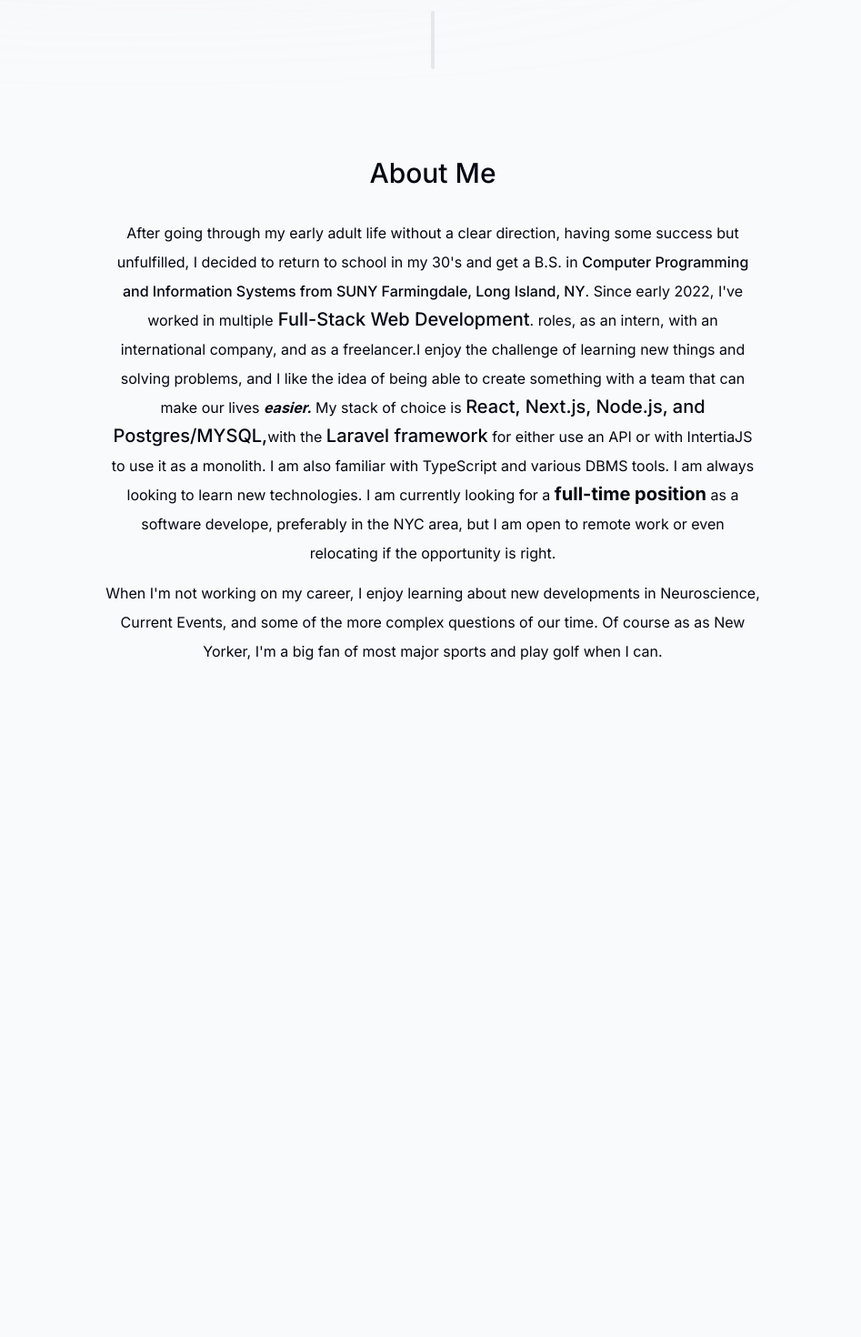
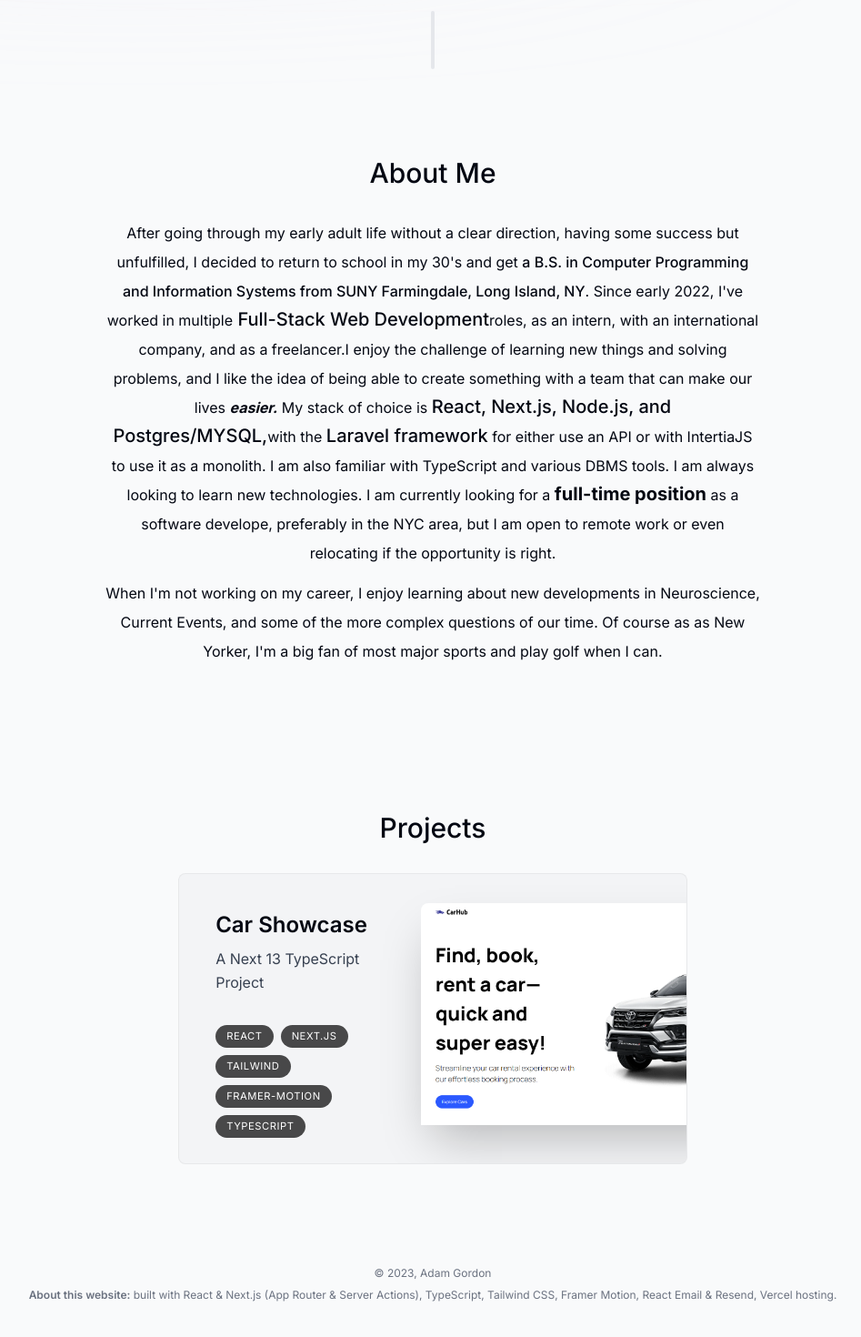
Before and after one commit to agordon123/next13-bio, a Next.js app: page / in a window 1280 px wide. Shown: the part 813-2283 px from the top of the page at 91% size, without its empty margins (164-1111 px from the left). Before the commit the page ends 1705 px from the top, so only its background shows below. Built offline with nearby package versions, Linux system fonts and the light colour scheme.

Commit message:
More components and packages

```diff
--- a/app/layout.tsx
+++ b/app/layout.tsx
@@ -4,12 +4,13 @@
 import SectionDivider from "@/components/SectionDivider";
 import ThemeContextProvider from "@/context/ThemeContext";
 import ActiveSectionContextProvider from "@/context/ActionSectionContext";
+import Footer from "@/components/Footer";
 
 const inter = Inter({ subsets: ["latin"] });
 
 export const metadata = {
   title: "Adam Gordon |  Software Developer",
-  description: "Generated by create next app",
+  description: "Available for hire.",
 };
 
 export default function RootLayout({
@@ -27,6 +28,7 @@
         <ThemeContextProvider>
           <ActiveSectionContextProvider>
             <Header /> {children}
+            <Footer />
           </ActiveSectionContextProvider>
         </ThemeContextProvider>
       </body>
--- a/app/page.tsx
+++ b/app/page.tsx
@@ -1,5 +1,6 @@
 import About from '@/components/About';
 import Intro from '@/components/Intro'
+import Projects from '@/components/Projects';
 import SectionDivider from '@/components/SectionDivider';
 
 
@@ -8,7 +9,8 @@
     <main className="flex flex-col items-center px-4">
       <Intro />
       <SectionDivider />
-    <About />
+      <About />
+      <Projects />
 
     </main>
   );
--- a/components/About.tsx
+++ b/components/About.tsx
@@ -14,10 +14,11 @@
           >
             <SectionHeader>About me</SectionHeader>
             <p className="mb-3">
-              After going through my early adult life without a clear direction, having some success but unfulfilled, I
-              decided to return to school in my 30&apos;s and get a B.S. in{" "}
-              <span className="font-medium font-underline">
-                Computer Programming and Information Systems from SUNY
+              After going through my early adult life without a clear direction,
+              having some success but unfulfilled, I decided to return to school
+              in my 30&apos;s and get{" "}
+              <span className="font-medium">
+                a B.S. in Computer Programming and Information Systems from SUNY
                 Farmingdale, Long Island, NY
               </span>
               . Since early 2022, I&apos;ve worked in multiple
@@ -25,7 +26,7 @@
                 {" "}
                 Full-Stack Web Development
               </span>
-              . roles, as an intern, with an international company, and as a
+               roles, as an intern, with an international company, and as a
               freelancer.
               <span className="">
                 I enjoy the challenge of learning new things and solving
--- /dev/null
+++ b/components/Experience.tsx
@@ -0,0 +1,58 @@
+"use client";
+
+import React from "react";
+import SectionHeading from "./SectionHeader";
+import {
+  VerticalTimeline,
+  VerticalTimelineElement,
+} from "react-vertical-timeline-component";
+import "react-vertical-timeline-component/style.min.css";
+import { experiencesData } from "@/lib/data";
+import { useSectionInView } from "@/lib/hooks";
+import { useTheme } from "@/context/ThemeContext";
+
+export default function Experience() {
+  const { ref } = useSectionInView("Experience");
+  const { theme } = useTheme();
+
+  return (
+    <section id="experience" ref={ref} className="scroll-mt-28 mb-28 sm:mb-40">
+      <SectionHeading>My experience</SectionHeading>
+      <VerticalTimeline lineColor="">
+        {experiencesData.map((item, index) => (
+          <React.Fragment key={index}>
+            <VerticalTimelineElement
+              contentStyle={{
+                background:
+                  theme === "light" ? "#f3f4f6" : "rgba(255, 255, 255, 0.05)",
+                boxShadow: "none",
+                border: "1px solid rgba(0, 0, 0, 0.05)",
+                textAlign: "left",
+                padding: "1.3rem 2rem",
+              }}
+              contentArrowStyle={{
+                borderRight:
+                  theme === "light"
+                    ? "0.4rem solid #9ca3af"
+                    : "0.4rem solid rgba(255, 255, 255, 0.5)",
+              }}
+              date={item.date}
+              icon={item.icon}
+              iconStyle={{
+                background:
+                  theme === "light" ? "white" : "rgba(255, 255, 255, 0.15)",
+                fontSize: "1.5rem",
+              }}
+            >
+              <h3 className="font-semibold capitalize">{item.title}</h3>
+              <p className="font-normal !mt-0">{item.location}</p>
+              <p className="!mt-1 !font-normal text-gray-700 dark:text-white/75">
+                {item.description}
+              </p>
+            </VerticalTimelineElement>
+          </React.Fragment>
+        ))}
+      </VerticalTimeline>
+    </section>
+  );
+}
--- /dev/null
+++ b/components/Footer.tsx
@@ -0,0 +1,16 @@
+import React from "react";
+
+export default function Footer() {
+  return (
+    <footer className="mb-10 px-4 text-center text-gray-500">
+      <small className="mb-2 block text-xs">
+        &copy; 2023, Adam Gordon
+      </small>
+      <p className="text-xs">
+        <span className="font-semibold">About this website:</span> built with
+        React & Next.js (App Router & Server Actions), TypeScript, Tailwind CSS,
+        Framer Motion, React Email & Resend, Vercel hosting.
+      </p>
+    </footer>
+  );
+}
--- a/components/Header.tsx
+++ b/components/Header.tsx
@@ -18,7 +18,7 @@
             {links.map((link) => (
               <motion.li
                 key={link.hash}
-                className="h-3/4 flex items-center justify-center relative"
+                className="h-[100%] flex items-center justify-center relative"
                 initial={{ y: -100, opacity: 0 }}
                 animate={{ y: 0, opacity: 1 }}
               >
--- a/components/Intro.tsx
+++ b/components/Intro.tsx
@@ -4,7 +4,7 @@
 import { motion } from "framer-motion";
 import "../public/portrait.png";
 import Link from "next/link";
-import { BsArrowRight, BsGithub, BsLinkedin } from "react-icons/bs";
+import { BsArrowRight, BsLinkedin } from "react-icons/bs";
 import { BsDownload } from "react-icons/bs";
 import { FaGithubSquare } from "react-icons/fa";
 
@@ -90,7 +90,7 @@
         </a>
         <a
           className="bg-white p-4 text-gray-700 flex items-center gap-2 rounded-full text-[1.35rem]  focus:scale-[1.15] hover:scale-[1.15] hover:text-gray-950
-        active:scale-105 transition cursor-pointer  border border-black/10"
+        active:scale-105 transition cursor-pointer  border border-black/10" href="https://github.com/agordon/123"
         >
           <FaGithubSquare />
         </a>
--- /dev/null
+++ b/components/Project.tsx
@@ -0,0 +1,73 @@
+"use client";
+
+import { useRef } from "react";
+import { projectsData } from "@/lib/data";
+import Image from "next/image";
+import { motion, useScroll, useTransform } from "framer-motion";
+
+type ProjectProps = (typeof projectsData)[number];
+
+export default function Project({
+  title,
+  description,
+  tags,
+  imageUrl,
+}: ProjectProps) {
+  const ref = useRef<HTMLDivElement>(null);
+  const { scrollYProgress } = useScroll({
+    target: ref,
+    offset: ["0 1", "1.33 1"],
+  });
+  const scaleProgess = useTransform(scrollYProgress, [0, 1], [0.8, 1]);
+  const opacityProgess = useTransform(scrollYProgress, [0, 1], [0.6, 1]);
+
+  return (
+    <motion.div
+      ref={ref}
+      style={{
+        scale: scaleProgess,
+        opacity: opacityProgess,
+      }}
+      className="group mb-3 sm:mb-8 last:mb-0"
+    >
+      <section className="bg-gray-100 max-w-[42rem] border border-black/5 rounded-lg overflow-hidden sm:pr-8 relative sm:h-[20rem] hover:bg-gray-200 transition sm:group-even:pl-8 dark:text-white dark:bg-white/10 dark:hover:bg-white/20">
+        <div className="pt-4 pb-7 px-5 sm:pl-10 sm:pr-2 sm:pt-10 sm:max-w-[50%] flex flex-col h-full sm:group-even:ml-[18rem]">
+          <h3 className="text-2xl font-semibold">{title}</h3>
+          <p className="mt-2 leading-relaxed text-gray-700 dark:text-white/70">
+            {description}
+          </p>
+          <ul className="flex flex-wrap mt-4 gap-2 sm:mt-auto">
+            {tags.map((tag, index) => (
+              <li
+                className="bg-black/[0.7] px-3 py-1 text-[0.7rem] uppercase tracking-wider text-white rounded-full dark:text-white/70"
+                key={index}
+              >
+                {tag}
+              </li>
+            ))}
+          </ul>
+        </div>
+
+        <Image
+          src={imageUrl}
+          alt="Project I worked on"
+          quality={95}
+          width={600}
+          height={400}
+          className="absolute hidden sm:block top-8 -right-40 w-[28.25rem] rounded-t-lg shadow-2xl
+        transition
+        group-hover:scale-[1.04]
+        group-hover:-translate-x-3
+        group-hover:translate-y-3
+        group-hover:-rotate-2
+
+        group-even:group-hover:translate-x-3
+        group-even:group-hover:translate-y-3
+        group-even:group-hover:rotate-2
+
+        group-even:right-[initial] group-even:-left-40"
+        />
+      </section>
+    </motion.div>
+  );
+}
--- /dev/null
+++ b/components/Projects.tsx
@@ -0,0 +1,24 @@
+"use client";
+
+import React from "react";
+import SectionHeading from "./SectionHeader";
+import { projectsData } from "@/lib/data";
+import Project from "./Project";
+import { useSectionInView } from "@/lib/hooks";
+
+export default function Projects() {
+  const { ref } = useSectionInView("Projects", 0.5);
+
+  return (
+    <section ref={ref} id="projects" className="scroll-mt-28 mb-28">
+      <SectionHeading>Projects</SectionHeading>
+      <div>
+        {projectsData.map((project, index) => (
+          <React.Fragment key={index}>
+            <Project {...project} />
+          </React.Fragment>
+        ))}
+      </div>
+    </section>
+  );
+}
--- a/package.json
+++ b/package.json
@@ -25,8 +25,12 @@
     "react-dom": "18.2.0",
     "react-icons": "^4.10.1",
     "react-intersection-observer": "^9.5.2",
+    "react-vertical-timeline-component": "^3.6.0",
     "tailwind-merge": "^1.14.0",
     "tailwindcss": "3.3.3",
     "typescript": "5.1.6"
+  },
+  "devDependencies": {
+    "@types/react-vertical-timeline-component": "^3.3.3"
   }
 }
```
Also changed, not shown: 1 other file (tests, documents, lock files or other folders).
